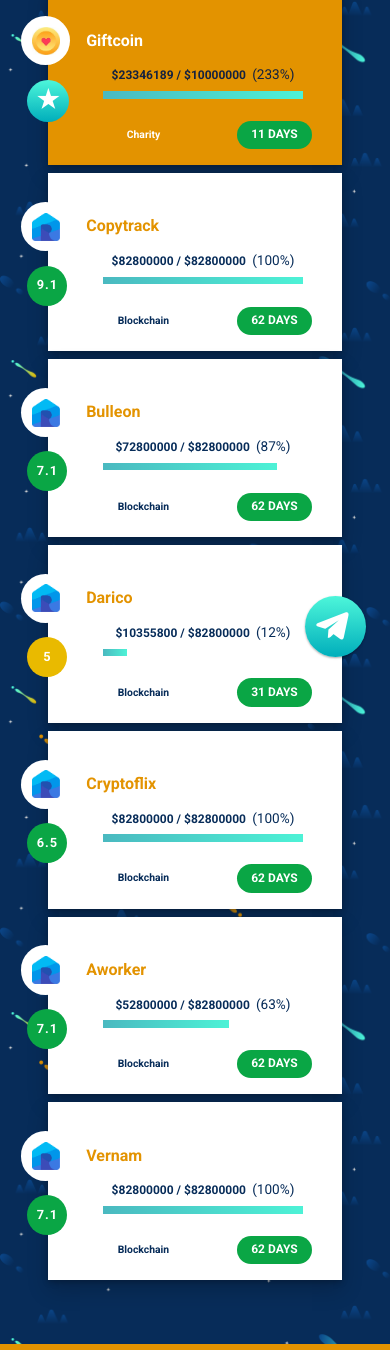
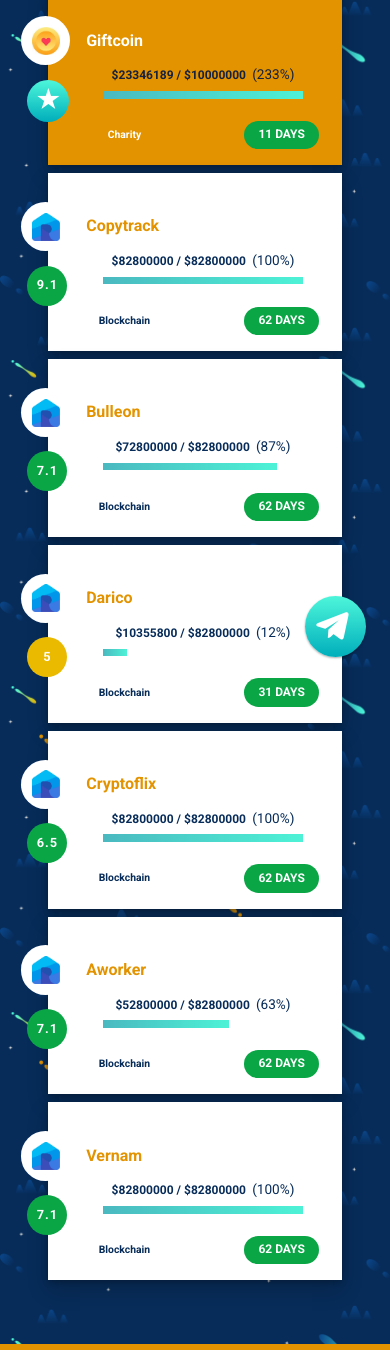
Before and after one commit to moonlandingnetwork/moonlandingnetwork.github.io, a Jekyll site: the page built from endedico.html, in a window 390 px wide. Shown: the part 227-1577 px from the top of the page. Built offline with Jekyll 4.4.1, drawn with Linux system fonts in a browser that asks for light colours; cached includes are drawn as plain includes; nearby versions of some CDN libraries; comment, search, counter and statistics services are not loaded.

Commit message:
Testing Safari Flexbox Bug Fix

```diff
--- a/css/style.css
+++ b/css/style.css
@@ -3063,6 +3063,8 @@ footer{
         -webkit-box-ordinal-group: 5 !important;
         -ms-flex-order: 4 !important;
             order: 4 !important;
+        flex: 0 1 40%;
+        flex-shrink: 0;
     }
     .ico-moonability{
         letter-spacing: 1px;
@@ -3161,6 +3163,7 @@ footer{
         -webkit-box-ordinal-group: 6;
         -ms-flex-order: 5;
             order: 5;
+        flex: 0 1 40%;
     }
     .ico-ends-in{
         display: -webkit-box;
```
